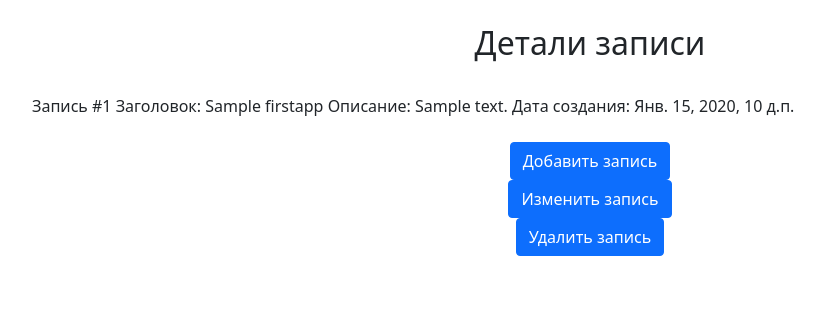
After one commit to blightn/hello-world, a Django app: page /details/1 in a window 1280 px wide. The commit adds this page. Shown: the top 319 px of the page, without its empty margins (50-874 px from the left). Run offline with Django 3.2, Linux system fonts and the light colour scheme; tables that the repository leaves empty hold one stand-in row (values such as "Sample post").

Commit message:
detail view added

```diff
--- a/mytest/firstapp/urls.py
+++ b/mytest/firstapp/urls.py
@@ -1,15 +1,19 @@
 from django.urls import path
 from .views import (
+  FirstAppCreateView,
   FirstAppListView,
-  FirstAppCreateView,
-  FirstAppUpdateView
+  FirstAppUpdateView,
+  FirstAppDeleteView,
+  FirstAppDetailView
   )
 
 
 app_name = 'firstapp'
 
 urlpatterns = [
+    path('create/', FirstAppCreateView.as_view(), name='create'),
     path('list/', FirstAppListView.as_view(), name='list'),
-    path('create/', FirstAppCreateView.as_view(), name='create'),
     path('edit/<int:pk>', FirstAppUpdateView.as_view(), name='edit'),
+    path('delete/<int:pk>', FirstAppDeleteView.as_view(), name='delete'),
+    path('details/<int:pk>', FirstAppDetailView.as_view(), name='details'),
 ]
--- a/mytest/firstapp/views.py
+++ b/mytest/firstapp/views.py
@@ -1,20 +1,13 @@
 from django.shortcuts import render
 
-from django.views.generic import ListView
-from .models import FirstApp
-
-from django.views.generic.edit import UpdateView, CreateView, DeleteView
+from django.views.generic.edit import CreateView, UpdateView, DeleteView
 from .forms import FirstAppForm
 from django.urls import reverse_lazy
 
+from django.views.generic import ListView, DetailView
+from .models import FirstApp
+
 # Create your views here.
-
-class FirstAppListView(ListView):
-    """ Просмотр записей """
-
-    model = FirstApp
-    template_name = 'firstapp/list.html'
-    context_object_name = 'context'
 
 class FirstAppCreateView(CreateView):
     """ Создание записи """
@@ -36,6 +29,13 @@ class FirstAppCreateView(CreateView):
         context['action'] = 'Добавить запись'
         return context
 
+class FirstAppListView(ListView):
+    """ Просмотр записей """
+
+    model = FirstApp
+    template_name = 'firstapp/list.html'
+    context_object_name = 'context'
+
 class FirstAppUpdateView(UpdateView):
     """ Изменение записи """
     model = FirstApp
@@ -48,3 +48,20 @@ class FirstAppUpdateView(UpdateView):
         context = super().get_context_data()
         context['action'] = 'Изменить запись'
         return context
+
+class FirstAppDeleteView(DeleteView):
+    """ Удаление записи """
+    model = FirstApp
+    success_url = reverse_lazy('firstapp:list')
+    template_name = 'firstapp/delete.html'
+    context_object_name = 'context'
+    form_class = FirstAppForm
+    #fields = '__all__'
+
+class FirstAppDetailView(DetailView):
+    """ Просмотр деталей записи """
+    model = FirstApp
+    template_name = 'firstapp/details.html'
+    context_object_name = 'context'
+    form_class = FirstAppForm
+    #fields = '__all__'
--- /dev/null
+++ b/mytest/templates/firstapp/details.html
@@ -0,0 +1,26 @@
+{% extends 'firstapp/main.html' %}
+
+{% block main_data %}
+<div class="container">
+    <br>
+	<h2 align="center">Детали записи</h2>
+    <br>
+    <div class="mb-3">
+        <label class="form-label">Запись #{{ context.id }}</label>
+        <label class="form-label">Заголовок: {{ context.title }}</label>
+        <label class="form-label">Описание: {{ context.description }}</label>
+        <label class="form-label">Дата создания: {{ context.date }}</label>
+    </div>
+    <div class="mb-3" align="center">
+        <button class="btn btn-primary" onclick="window.location='../create';">Добавить запись</button>
+        <form action="{% url 'firstapp:edit' pk=context.pk %}">
+            <button class="btn btn-primary" data-mdb-ripple-color="dark" type="submit">Изменить запись</button>
+        </form>
+        <form action="{% url 'firstapp:delete' pk=context.pk %}">
+            <button class="btn btn-primary" data-mdb-ripple-color="dark" type="submit">Удалить запись</button>
+        </form>
+    </div>
+    <br>
+    <br>
+</div>
+{% endblock %}
--- a/mytest/templates/firstapp/operations.html
+++ b/mytest/templates/firstapp/operations.html
@@ -7,9 +7,7 @@
     <br>
     <form action="" method="post">
         {% csrf_token %}
-
         <!--{{ form.as_p }}-->
-
         <div class="mb-3">
             <label class="form-label">{{ form.title.label }}:</label>
             <input class="form-control form-control-lg mb-2" id="id_{{ form.title.name }}" name="{{ form.title.name }}" type="text" placeholder="{{ form.title.label }}"
@@ -19,7 +17,6 @@
             <textarea class="form-control" id="id_{{ form.description.name }}" name="{{ form.description.name }}" rows="3" placeholder="{{ form.description.label }}"
                 required="required" maxlength="250">{% if form.description.value %}{{ form.description.value }}{% endif %}</textarea>
         </div>
-
         <div class="submit-row">
             <button class="btn btn-primary" type="submit">{{ action }}</button>
         </div>
```
Also changed, not shown: mytest/templates/firstapp/delete.html (added, +15 -0 lines), mytest/templates/firstapp/list.html (+12 -0 lines).
